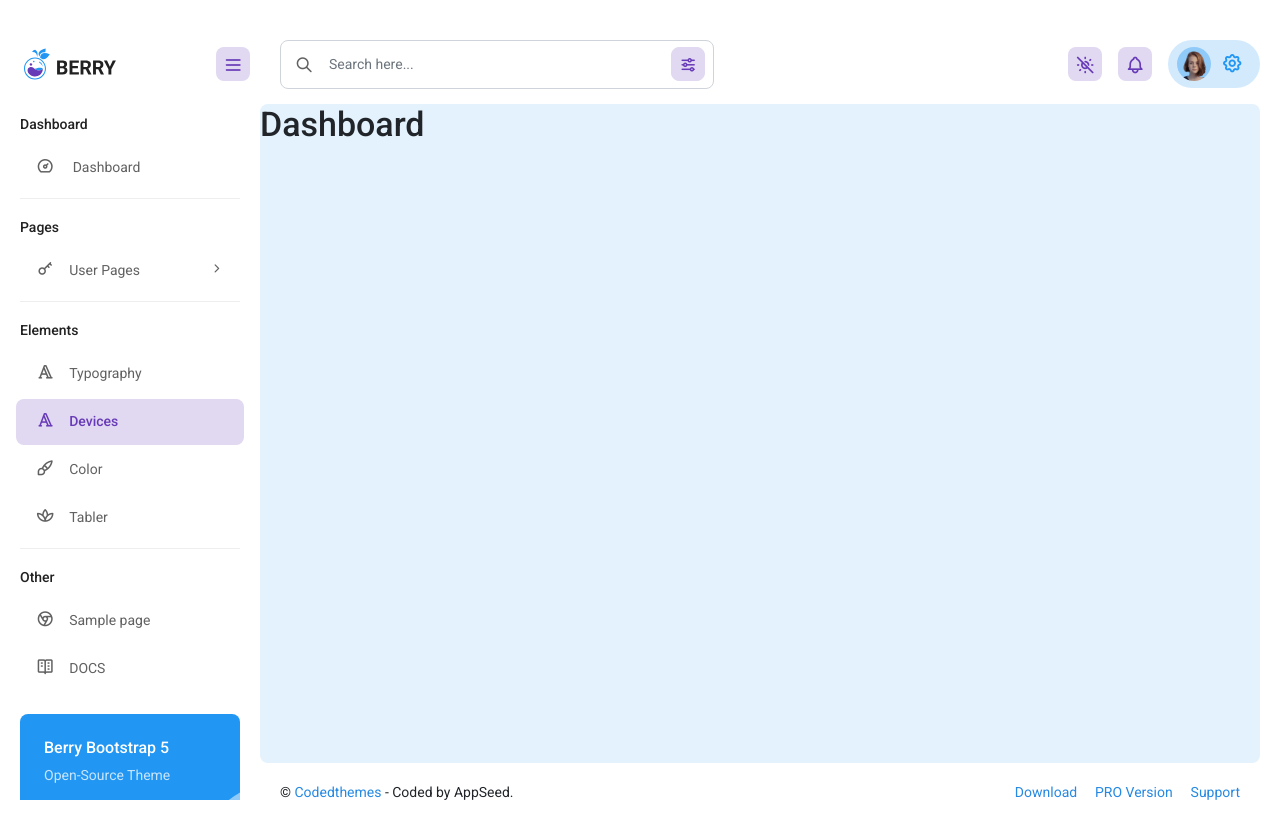
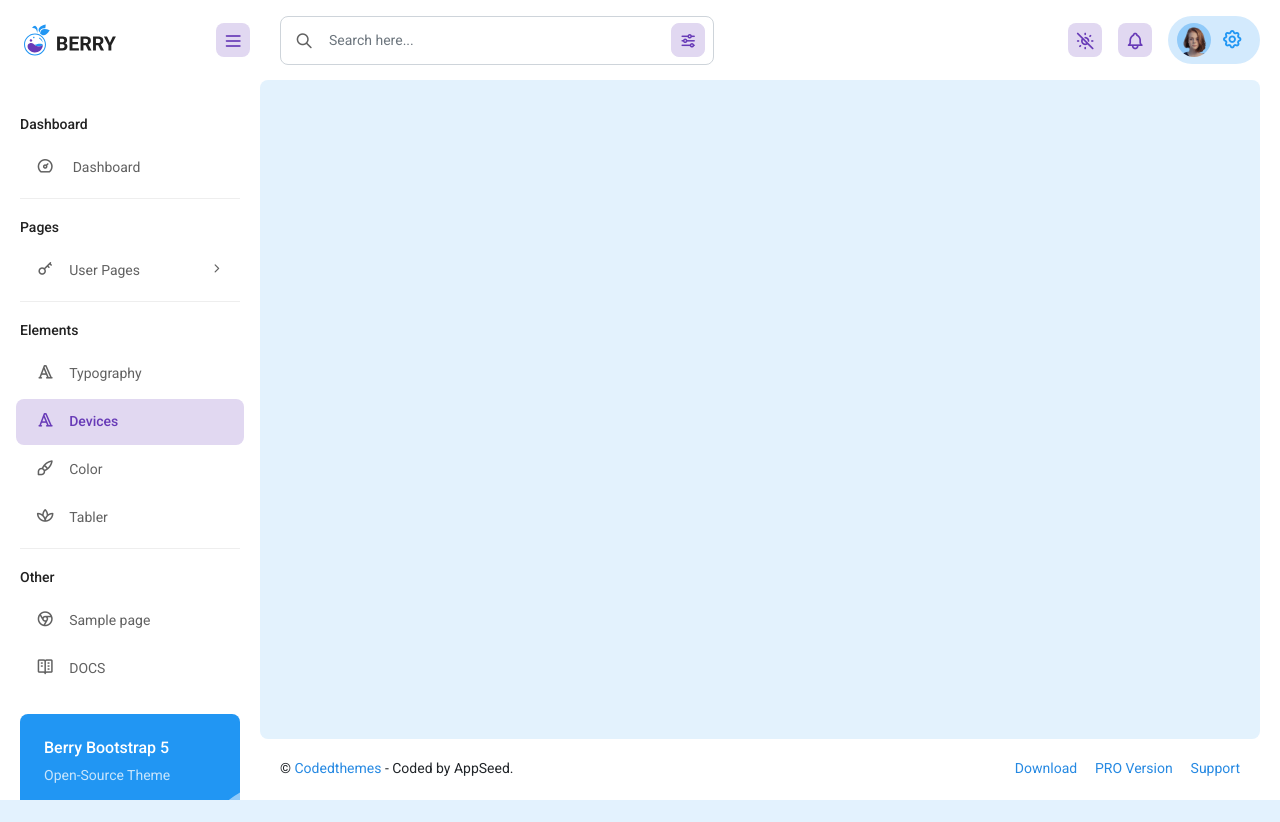
Before and after one commit to Lore09/Internet-of-Things, a Flask app: page /devices in a window 1280 px wide. After the commit the page ends 800 px from the top, so only its background shows below. Run offline with Flask 2, Linux system fonts and the light colour scheme; the visitor is signed in with stand-in values (Sample User, id 1); style sheets or scripts are compiled from the project's sources; some libraries are stand-ins or nearby versions.

Commit message:
update graphics

```diff
--- a/Project/data-proxy-server/apps/templates/pages/devices.html
+++ b/Project/data-proxy-server/apps/templates/pages/devices.html
@@ -4,14 +4,11 @@
 
 {% block content %}
 <div class="pc-container">
-<div class="row mt-4">
-
-    <div class="col-md-12">
-        <h1>Dashboard</h1>
-    </div>
+<div class="pc-content">
+<div class="row">
 
     {% for x in cards %}
-        <div class="col-md-4">
+        <div class="col-md-6">
             <div class="card">
                 <div class="card-header">
                     {{ x.name }}
@@ -46,4 +43,5 @@
 
 </div>
 </div>
+</div>
 {% endblock %}
```
